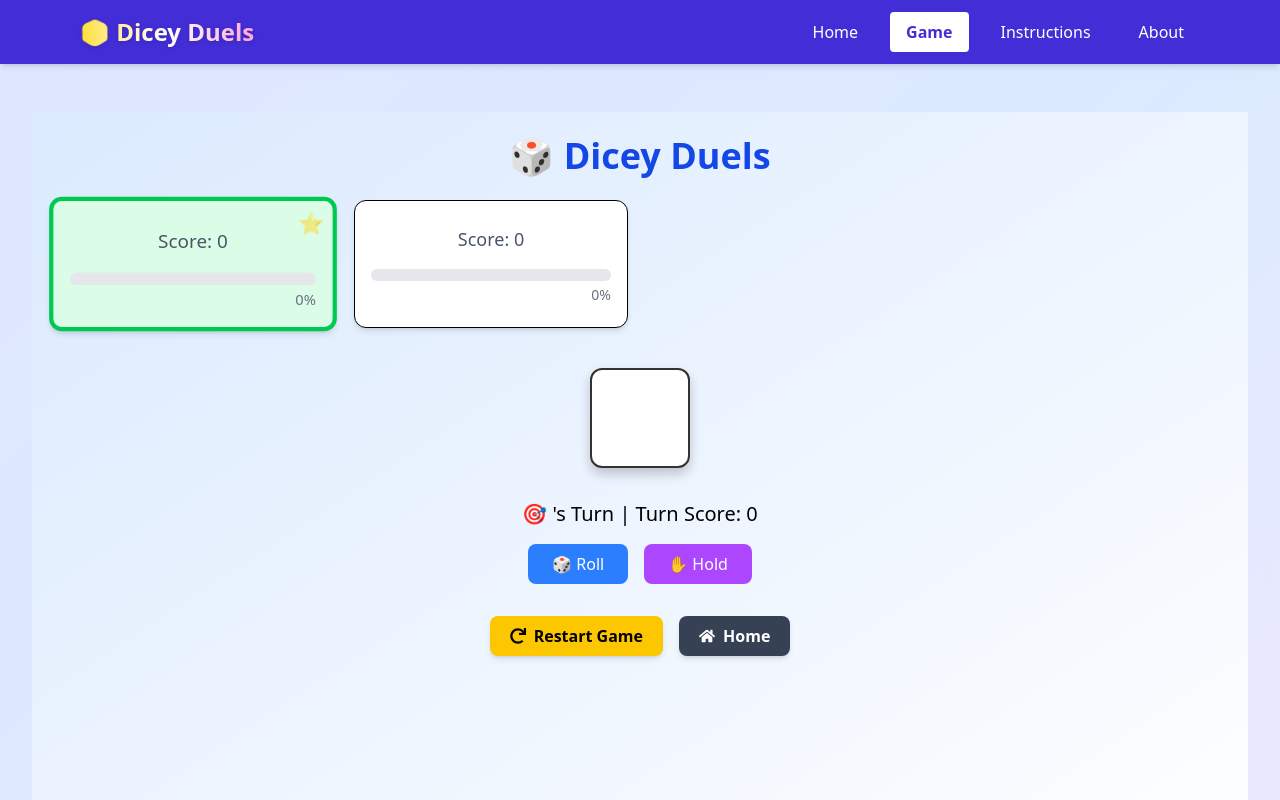
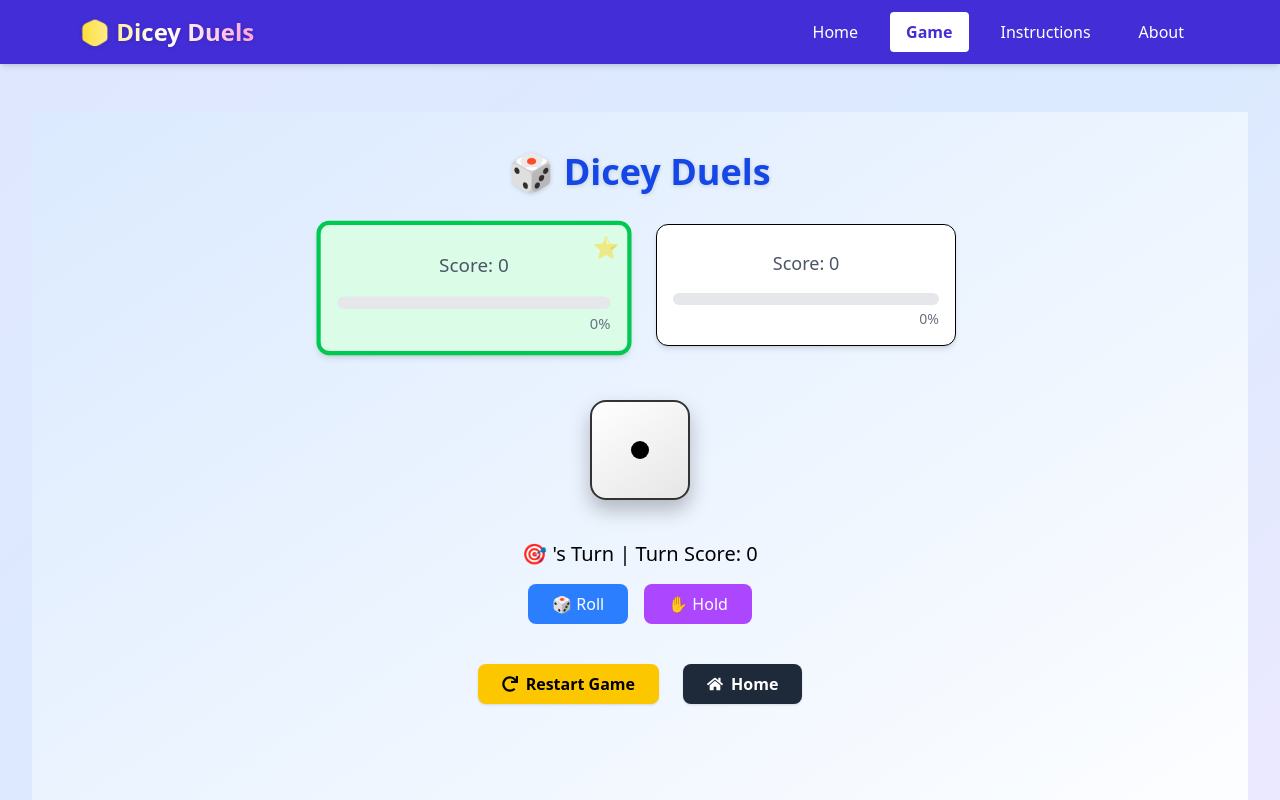
Before and after one commit to abhishek5703/Dicey-Duels, a React (Vite) app: page /names in a window 1280 px wide. Both pictures are taken after a click on the button "🚀 Start Game". Shown: the top 800 px of the page. Built offline with nearby package versions, Linux system fonts and the light colour scheme.

Commit message:
update dice UI

```diff
--- a/src/components/Dice.css
+++ b/src/components/Dice.css
@@ -2,15 +2,16 @@
   width: 100px;
   height: 100px;
   perspective: 1000px;
+  margin: auto;
 }
 
 .dice-face {
   position: relative;
   width: 100%;
   height: 100%;
-  background-color: white;
-  border-radius: 12px;
-  box-shadow: 0 6px 12px rgba(0, 0, 0, 0.2);
+  background: linear-gradient(145deg, #ffffff, #e6e6e6);
+  border-radius: 16px;
+  box-shadow: 0 10px 20px rgba(0, 0, 0, 0.25);
   border: 2px solid #333;
 }
 
--- a/src/components/Dice.jsx
+++ b/src/components/Dice.jsx
@@ -1,9 +1,9 @@
 import "./Dice.css";
+import { motion } from "framer-motion";
 
-const Dice = ({ face }) => {
-
-  const getPips = (value) => {
-  const pipPositions = {
+const Dice = ({ value, isRolling }) => {
+  const getPips = (val) => {
+    const pipMap = {
       1: [{ top: "50%", left: "50%" }],
       2: [
         { top: "25%", left: "25%" },
@@ -36,26 +36,29 @@ const Dice = ({ face }) => {
         { top: "75%", left: "75%" },
       ],
     };
+    return pipMap[val] || [];
+  };
 
-  const positions = pipPositions[value] || []; // fallback to empty array
-  return positions.map((pos, i) => (
+  return (
+    <motion.div
+      className="dice-container"
+      animate={isRolling ? { rotate: [0, 180, 360], scale: [1, 1.2, 1] } : { rotate: 0 }}
+      transition={{ duration: 0.6, ease: "easeInOut" }}
+    >
+      <div className="dice-face">
+        {getPips(value).map((pip, i) => (
           <span
             key={i}
             className="pip"
             style={{
-        top: pos.top,
-        left: pos.left,
+              top: pip.top,
+              left: pip.left,
               transform: "translate(-50%, -50%)",
             }}
           />
-  ));
-};
-
-
-  return (
-    <div className="dice-container">
-      <div className="dice-face">{getPips(face)}</div>
+        ))}
       </div>
+    </motion.div>
   );
 };
 
--- a/src/components/PlayerCard.jsx
+++ b/src/components/PlayerCard.jsx
@@ -1,5 +1,5 @@
 const PlayerCard = ({ player, isActive }) => {
-  const winningScore = 50;
+  const winningScore = 100;
   const progressPercent = Math.min((player.score / winningScore) * 100, 100);
 
   return (
--- a/src/pages/Game.jsx
+++ b/src/pages/Game.jsx
@@ -21,7 +21,7 @@ const Game = () => {
     if (!initialPlayers) {
       navigate("/names");
     } else {
-      setPlayers(initialPlayers);
+      setPlayers(initialPlayers.map(p => ({ ...p, score: 0 })));
     }
   }, [initialPlayers, navigate]);
 
@@ -29,24 +29,21 @@ const Game = () => {
     if (isRolling || gameOver) return;
     setIsRolling(true);
 
-    let rollTimes = 6;
-    let rolls = [];
-    for (let i = 0; i < rollTimes - 1; i++) {
-      rolls.push(Math.floor(Math.random() * 6) + 1);
-    }
-    // Final roll determines actual outcome
+    const rollSequence = Array.from({ length: 5 }, () =>
+      Math.floor(Math.random() * 6) + 1
+    );
     const finalRoll = Math.floor(Math.random() * 6) + 1;
-    rolls.push(finalRoll);
+    rollSequence.push(finalRoll);
 
-    rolls.forEach((val, idx) => {
+    rollSequence.forEach((val, idx) => {
       setTimeout(() => {
         setDiceValue(val);
-        if (idx === rolls.length - 1) {
+        if (idx === rollSequence.length - 1) {
           if (val === 1) {
             setTurnScore(0);
             nextPlayer();
           } else {
-            setTurnScore((prev) => prev + val);
+            setTurnScore(prev => prev + val);
           }
           setIsRolling(false);
         }
@@ -56,12 +53,13 @@ const Game = () => {
 
   const holdScore = () => {
     if (isRolling || gameOver) return;
+
     const updatedPlayers = [...players];
     updatedPlayers[currentPlayer].score += turnScore;
     setPlayers(updatedPlayers);
     setTurnScore(0);
 
-    if (updatedPlayers[currentPlayer].score >= 50) {
+    if (updatedPlayers[currentPlayer].score >= 100) {
       setGameOver(true);
     } else {
       nextPlayer();
@@ -73,7 +71,7 @@ const Game = () => {
   };
 
   const resetGame = () => {
-    const resetPlayers = players.map((p) => ({ ...p, score: 0 }));
+    const resetPlayers = players.map(p => ({ ...p, score: 0 }));
     setPlayers(resetPlayers);
     setTurnScore(0);
     setCurrentPlayer(0);
@@ -82,22 +80,27 @@ const Game = () => {
   };
 
   return (
-    <div className="min-h-screen bg-gradient-to-br from-blue-100 to-white p-6">
-      <h1 className="text-4xl font-bold text-center mb-6 text-blue-700">🎲 Dicey Duels</h1>
+    <div className="min-h-screen bg-gradient-to-br from-blue-100 to-white px-6 py-10">
+      <h1 className="text-4xl font-extrabold text-center mb-8 text-blue-700 drop-shadow-sm">
+        🎲 Dicey Duels
+      </h1>
 
       {/* Player Cards */}
-      <div className="grid grid-cols-1 sm:grid-cols-2 lg:grid-cols-4 gap-6 mb-10">
+      <div className="flex flex-wrap justify-center gap-8 mb-12 px-4">
         {players.map((player, index) => (
-          <PlayerCard
-            key={index}
-            player={player}
-            isActive={index === currentPlayer}
-          />
+          <div key={index} className="w-full sm:w-[300px]">
+            <PlayerCard
+              player={player}
+              isActive={index === currentPlayer}
+              isWinner={gameOver && index === currentPlayer}
+            />
+          </div>
         ))}
       </div>
 
+
       {/* Dice */}
-      <div className="flex justify-center mb-8">
+      <div className="flex justify-center mb-10">
         <Dice value={diceValue} isRolling={isRolling} />
       </div>
 
@@ -110,27 +113,28 @@ const Game = () => {
         gameOver={gameOver}
       />
 
-      {/* Winner Banner */}
+      {/* Winner Announcement */}
       {gameOver && (
-        <div className="mt-6 text-center">
-          <h2 className="text-3xl font-bold text-green-600 animate-bounce">
+        <div className="mt-8 text-center">
+          <h2 className="text-3xl font-bold text-green-600 animate-fade-in-up">
             🎉 {players[currentPlayer].name} Wins!
           </h2>
         </div>
       )}
 
-      {/* Buttons */}
-      <div className="mt-8 flex gap-4 justify-center">
+      {/* Game Action Buttons */}
+      <div className="mt-10 flex justify-center gap-6">
         <button
           onClick={resetGame}
-          className="flex items-center gap-2 bg-yellow-400 hover:bg-yellow-500 text-black font-semibold px-5 py-2 rounded-lg shadow-md transition-all duration-300"
+          disabled={isRolling}
+          className="flex items-center gap-2 bg-yellow-400 hover:bg-yellow-500 text-black font-semibold px-6 py-2 rounded-lg shadow transition-all duration-300 disabled:opacity-50"
         >
           <FaRedo />
           Restart Game
         </button>
         <button
           onClick={() => navigate("/names")}
-          className="flex items-center gap-2 bg-gray-700 hover:bg-gray-800 text-white font-semibold px-5 py-2 rounded-lg shadow-md transition-all duration-300"
+          className="flex items-center gap-2 bg-gray-800 hover:bg-gray-900 text-white font-semibold px-6 py-2 rounded-lg shadow transition-all duration-300"
         >
           <FaHome />
           Home
```
Lines whose indentation alone changed are shown as unchanged.
